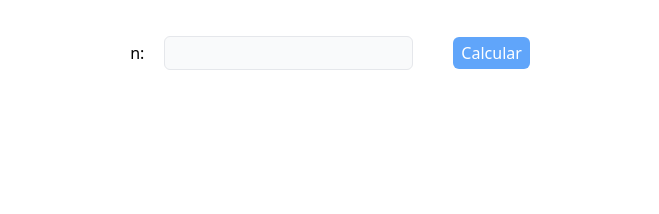
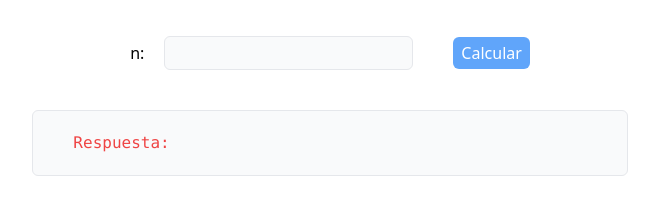
Before and after one commit to cristinarangoe/front-end, a React (Vite) app: page / in a window 1280 px wide. Both pictures are taken after a click on the element "Factorial". Shown: the part 424-638 px from the top of the page, without its empty margins (310-969 px from the left). Built offline with nearby package versions, Linux system fonts and the light colour scheme.

Commit message:
respuesta linda

```diff
--- a/src/components/circulo/Circulo.tsx
+++ b/src/components/circulo/Circulo.tsx
@@ -24,7 +24,7 @@ export const Circulo: React.FC<NormalFormProps> = ({ menuValue }) => {
 			const respuesta = await axios.post(`http://localhost:8000/${menuValue}`,values);
 
 			setResultado(respuesta.data)
-			resetForm({});
+			// resetForm({});
 		},
 	});
 	return (
@@ -65,10 +65,12 @@ export const Circulo: React.FC<NormalFormProps> = ({ menuValue }) => {
 					Calcular
 				</button>
 			</form>
-			<div>
-				<pre>{resultado?.area}</pre>
-				<pre>{resultado?.perimetro}</pre>
-
+			<div className="w-full bg-gray-50 border rounded-md mt-10 px-10 py-5 mb-20">
+				<pre><span className="text-red-500">Respuesta:</span></pre>
+				<div className="flex flex-col space-y-2 mt-4">
+					<pre><span className="font-semibold">Area:</span> {resultado?.area} u<sup>2</sup></pre>
+					<pre><span className="font-semibold">Perimetro:</span> {resultado?.perimetro} u<sup>2</sup></pre>
+				</div>
 			</div>
 		</div>
 	);
--- a/src/components/factorial/Factorial.tsx
+++ b/src/components/factorial/Factorial.tsx
@@ -11,7 +11,7 @@ interface NormalFormProps {
 
 
 export const Factorial: React.FC<NormalFormProps> = ({ menuValue }) => {
-	const [resultado, setResultado] = useState<number | null | number[]>(null);
+	const [resultado, setResultado] = useState<number | null >(null);
 	const [estadoConsulta, setEstadoConsulta] = useState<string | null>(null);
 
 	const formik = useFormik({
@@ -23,7 +23,7 @@ export const Factorial: React.FC<NormalFormProps> = ({ menuValue }) => {
 
 			setResultado(respuesta.data)
 
-			resetForm({});
+			// resetForm({});
 		},
 	});
 
@@ -66,8 +66,8 @@ export const Factorial: React.FC<NormalFormProps> = ({ menuValue }) => {
 					Calcular
 				</button>
 			</form>
-			<div>
-				<pre>{resultado}</pre>
+			<div className="w-full bg-gray-50 border rounded-md mt-10 px-10 py-5 mb-20">
+				<pre><span className="text-red-500">Respuesta:</span> {resultado}</pre>
 			</div>
 		</div>
 	);
--- a/src/components/fibonacci/Fibonacci.tsx
+++ b/src/components/fibonacci/Fibonacci.tsx
@@ -11,7 +11,7 @@ interface NormalFormProps {
 
 
 export const Fibonacci: React.FC<NormalFormProps> = ({ menuValue }) => {
-	const [resultado, setResultado] = useState<number | null | number[]>(null);
+	const [resultado, setResultado] = useState<null | number[]>(null);
 	const [estadoConsulta, setEstadoConsulta] = useState<string | null>(null);
 
 	const formik = useFormik({
@@ -22,17 +22,14 @@ export const Fibonacci: React.FC<NormalFormProps> = ({ menuValue }) => {
 			const respuesta = await axios.post(`http://localhost:8000/${menuValue}`,values);
 
 			setResultado(respuesta.data)
+			console.log(respuesta.data);
 
-			resetForm({});
+
+			// resetForm({});
 		},
 	});
 
 
-	// if (error) return <div>failed to load</div>
-	// if (!data) return <div>loading...</div>
-
-	// // render data
-	// return <div>hello {data.name}!</div>
 
 	return (
 		<div className="flex flex-col items-center justify-start">
@@ -65,8 +62,16 @@ export const Fibonacci: React.FC<NormalFormProps> = ({ menuValue }) => {
 					Calcular
 				</button>
 			</form>
-			<div>
-				<pre>{resultado}</pre>
+			<div className="w-full bg-gray-50 border rounded-md mt-10 px-10 py-5 mb-20">
+				<pre className="text-red-500">Serie:</pre>
+				<div className="mt-4">
+				{resultado?.map((val,key) => (
+					<div key={key} className="px-15">
+					<pre ><span className="text-sm font-bold">{key}</span>: {val}</pre>
+					</div>
+				))}
+				</div>
+
 			</div>
 		</div>
 	);
--- a/src/components/rectangulo/Reactangulo.tsx
+++ b/src/components/rectangulo/Reactangulo.tsx
@@ -22,7 +22,7 @@ export const Reactangulo: React.FC<NormalFormProps> = ({ menuValue }) => {
 			const respuesta = await axios.post(`http://localhost:8000/${menuValue}`,values);
 
 			setResultado(respuesta.data)
-			resetForm({});
+			// resetForm({});
 		},
 	});
 	return (
@@ -78,10 +78,12 @@ export const Reactangulo: React.FC<NormalFormProps> = ({ menuValue }) => {
 					Calcular
 				</button>
 			</form>
-			<div>
-				<pre>{resultado?.area}</pre>
-				<pre>{resultado?.perimetro}</pre>
-
+			<div className="w-full bg-gray-50 border rounded-md mt-10 px-10 py-5 mb-20">
+				<pre><span className="text-red-500">Respuesta:</span></pre>
+				<div className="flex flex-col space-y-2 mt-4">
+					<pre><span className="font-semibold">Area:</span> {resultado?.area} u<sup>2</sup></pre>
+					<pre><span className="font-semibold">Perimetro:</span> {resultado?.perimetro} u<sup>2</sup></pre>
+				</div>
 			</div>
 		</div>
 	);
--- a/src/components/triangulo/Triangulo.tsx
+++ b/src/components/triangulo/Triangulo.tsx
@@ -23,7 +23,7 @@ export const Triangulo: React.FC<NormalFormProps> = ({ menuValue }) => {
 			const respuesta = await axios.post(`http://localhost:8000/${menuValue}`,values);
 
 			setResultado(respuesta.data)
-			resetForm({});
+			// resetForm({});
 		},
 	});
 	return (
@@ -94,11 +94,14 @@ export const Triangulo: React.FC<NormalFormProps> = ({ menuValue }) => {
 					Calcular
 				</button>
 			</form>
-			<div>
-				<pre>{resultado?.area}</pre>
-				<pre>{resultado?.perimetro}</pre>
+			<div className="w-full bg-gray-50 border rounded-md mt-10 px-10 py-5 mb-20">
+				<pre><span className="text-red-500">Respuesta:</span></pre>
+				<div className="flex flex-col space-y-2 mt-4">
+					<pre><span className="font-semibold">Area:</span> {resultado?.area} u<sup>2</sup></pre>
+					<pre><span className="font-semibold">Perimetro:</span> {resultado?.perimetro} u<sup>2</sup></pre>
+				</div>
+			</div>
 
-			</div>
 		</div>
 	);
 };
```
